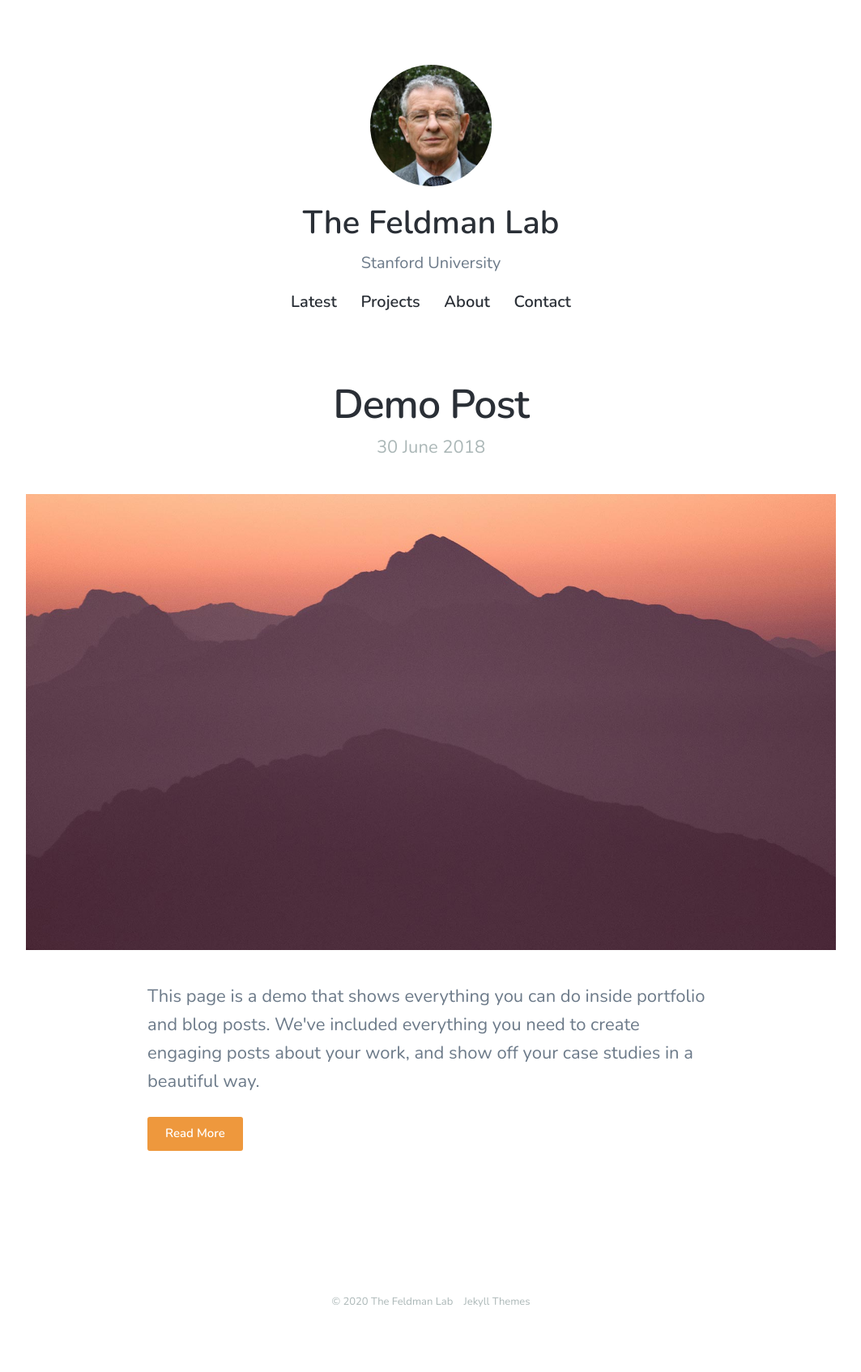
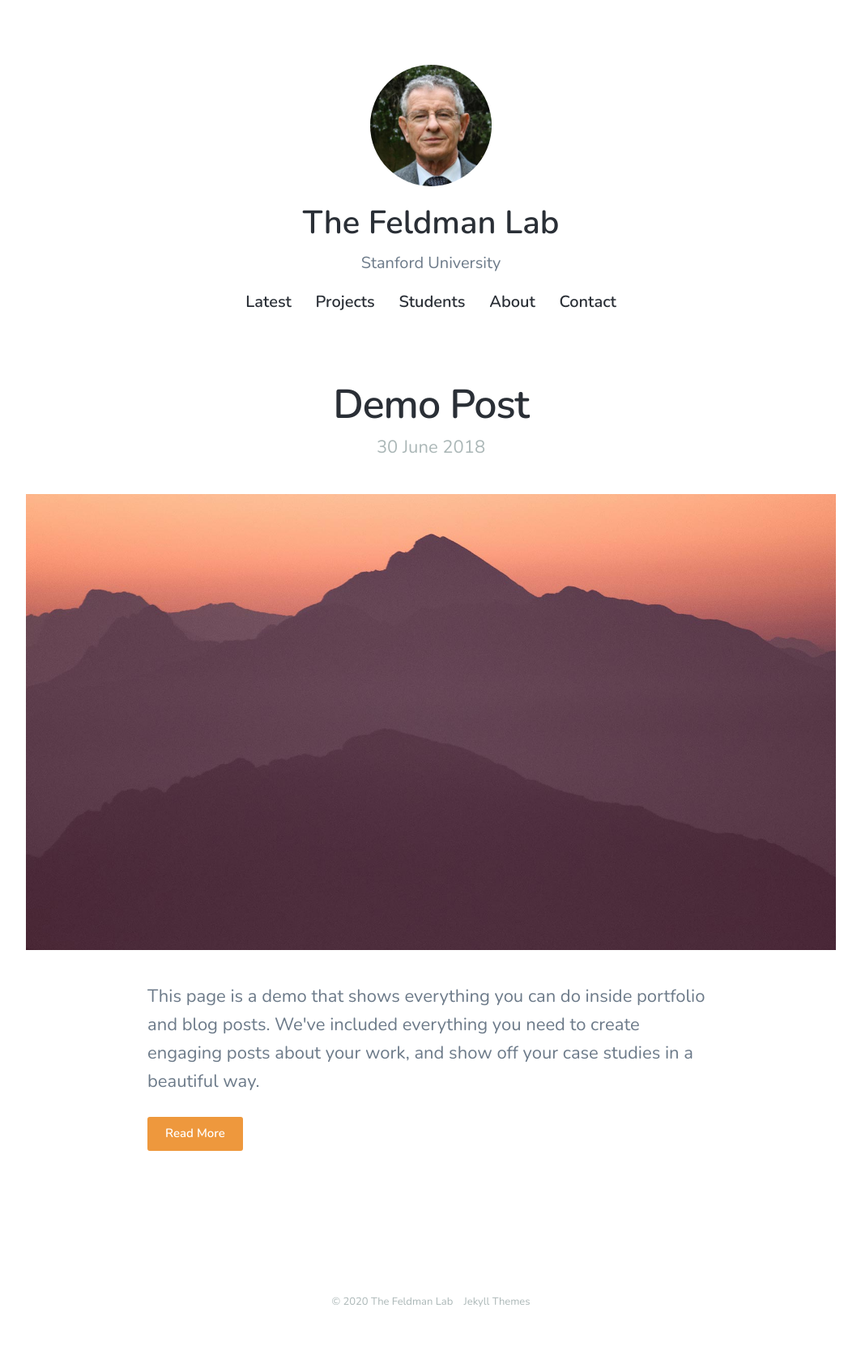
Before and after one commit to mepster/mfeldmanlab.github.io, a Jekyll site: the page built from index.html, in a window 1280 px wide. Shown: the whole page at 81% size, without its empty margins (108-1171 px from the left). Built offline with Jekyll 4.4.1, drawn with Linux system fonts in a browser that asks for light colours; nearby versions of some CDN libraries; the list of posts is cut into pages by our own code.

Commit message:
students page

```diff
--- a/_data/settings.yml
+++ b/_data/settings.yml
@@ -1,7 +1,7 @@
 basic_settings:
   site_title: The Feldman Lab
   site_tagline: Stanford University
-  favicon_image: /images/favicon.png
+  favicon_image: /images/avatar.jpg
 
 header_settings:
   avatar_image: /images/avatar.jpg
@@ -14,6 +14,8 @@ menu_settings:
       url: '/'
     - title: 'Projects'
       url: '/projects/'
+    - title: 'Students'
+      url: '/students/'
     - title: 'About'
       url: '/about'
     - title: 'Contact'
```
